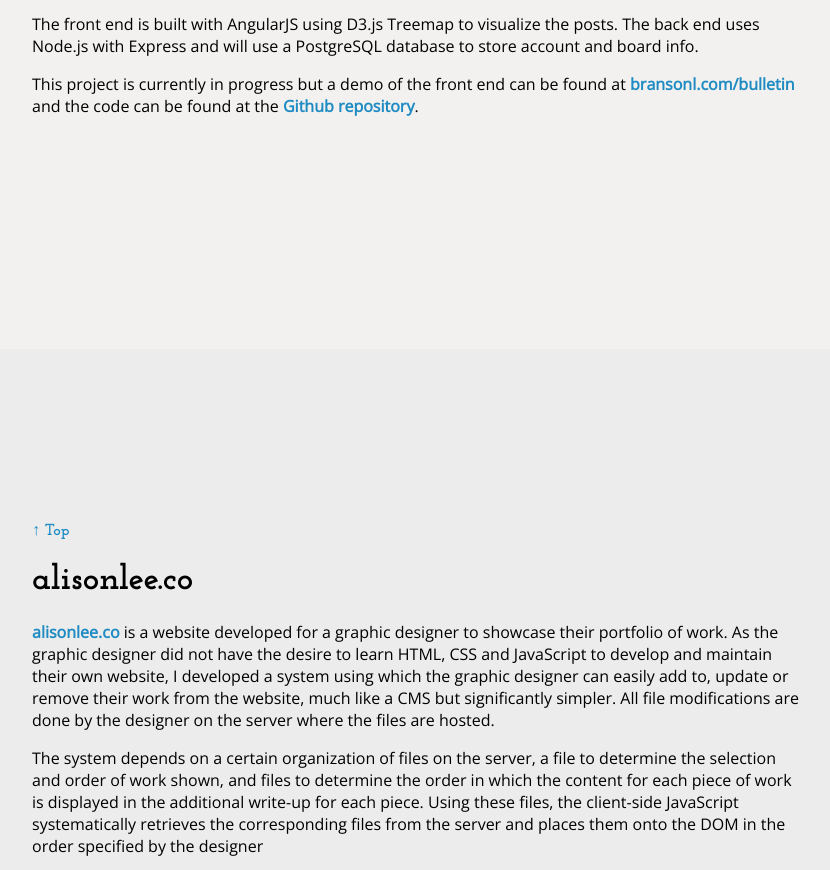
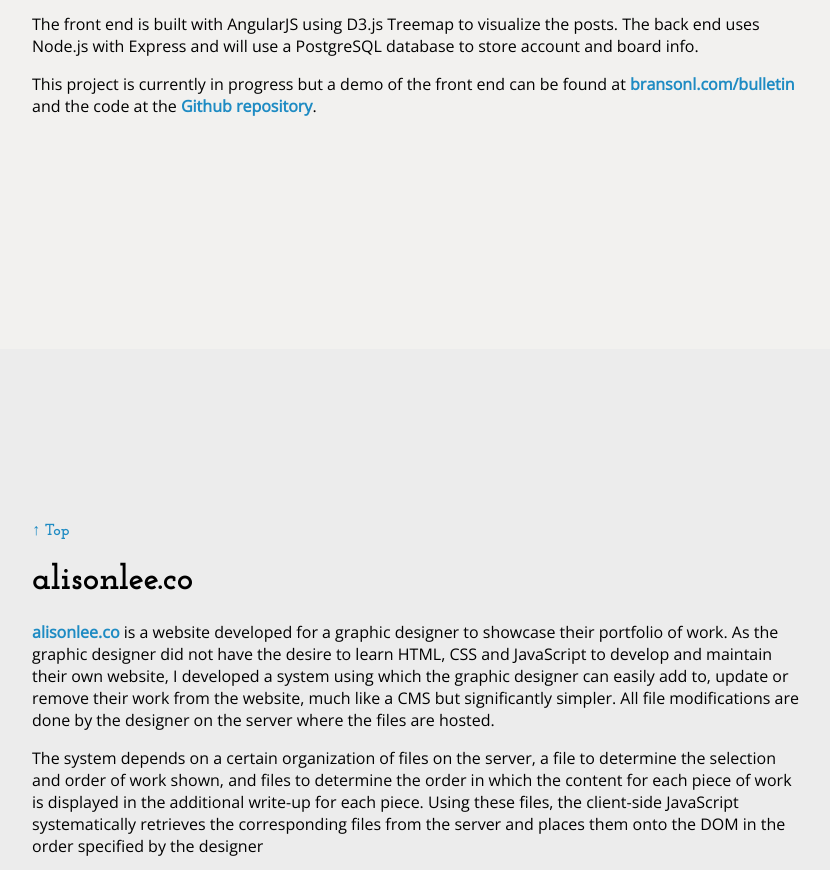
Before and after one commit to bransonl/bransonl.com, a plain HTML site: page index.html in a window 1280 px wide. Shown: the part 2051-2921 px from the top of the page, without its empty margins (224-1054 px from the left). Drawn offline with nearby package versions, Linux system fonts and the light colour scheme.

Commit message:
reworded bulletin description

```diff
--- a/index.html
+++ b/index.html
@@ -67,7 +67,7 @@
 				<h1><a class="header-link" href="http://bransonl.com/bulletin">Bulletin</a></h1>
 				<p>Bulletin is a group-based bulletin board web-app. The idea is for multiple users to have shared bulletin boards where each user can create new, edit existing or delete posts on the board. These posts are then displayed, grouped and coloured based on user created groups and with size depending on the importance of the post set by the user. By doing so, users are presented information in an organized way to maximize efficiency bygiving the most important items more presence while grouping relevant items in visually distinct groups.</p>
 				<p>The front end is built with AngularJS using D3.js Treemap to visualize the posts. The back end uses Node.js with Express and will use a PostgreSQL database to store account and board info.</p>
-				<p>This project is currently in progress but a demo of the front end can be found at <a href="http://bransonl.com/bulletin">bransonl.com/bulletin</a> and the code can be found at the <a href="https://github.com/bransonl/bulletin">Github repository</a>.</p>
+				<p>This project is currently in progress but a demo of the front end can be found at <a href="http://bransonl.com/bulletin">bransonl.com/bulletin</a> and the code at the <a href="https://github.com/bransonl/bulletin">Github repository</a>.</p>
 			</div>
 			<div class="project-img">
 				<!--<h1>Images</h1>
```
